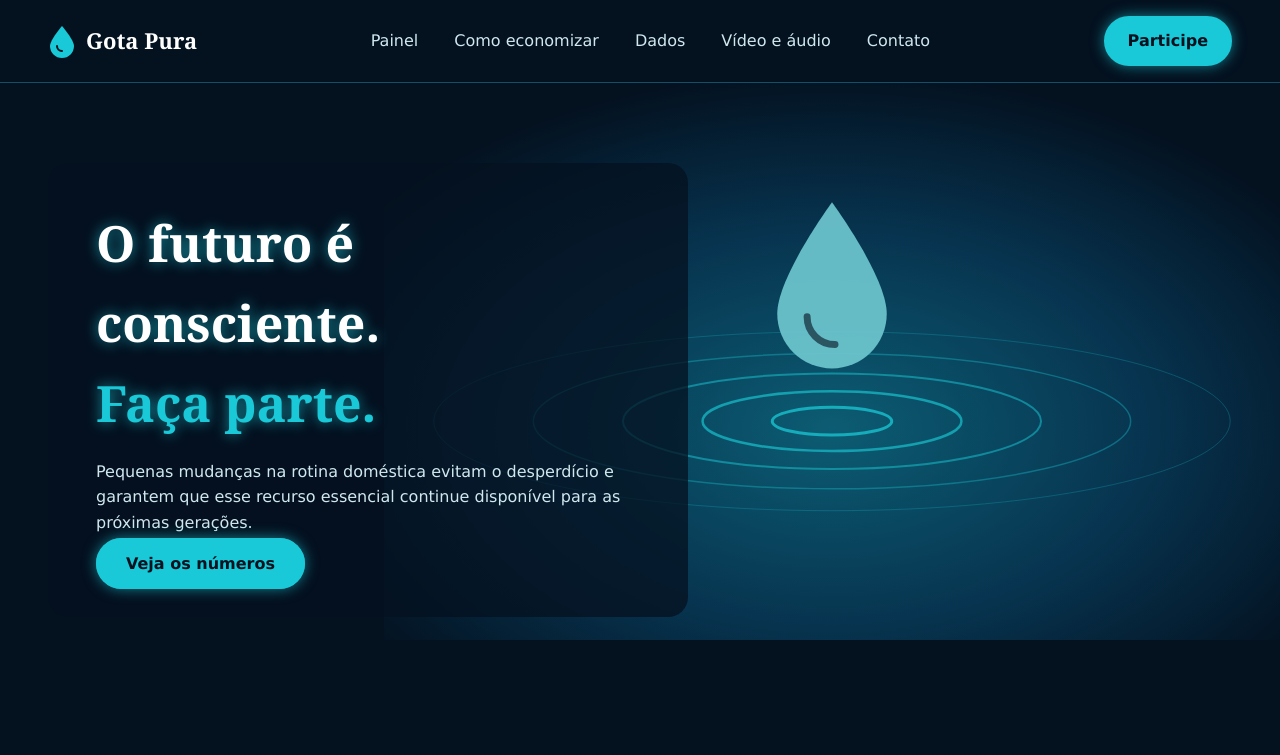
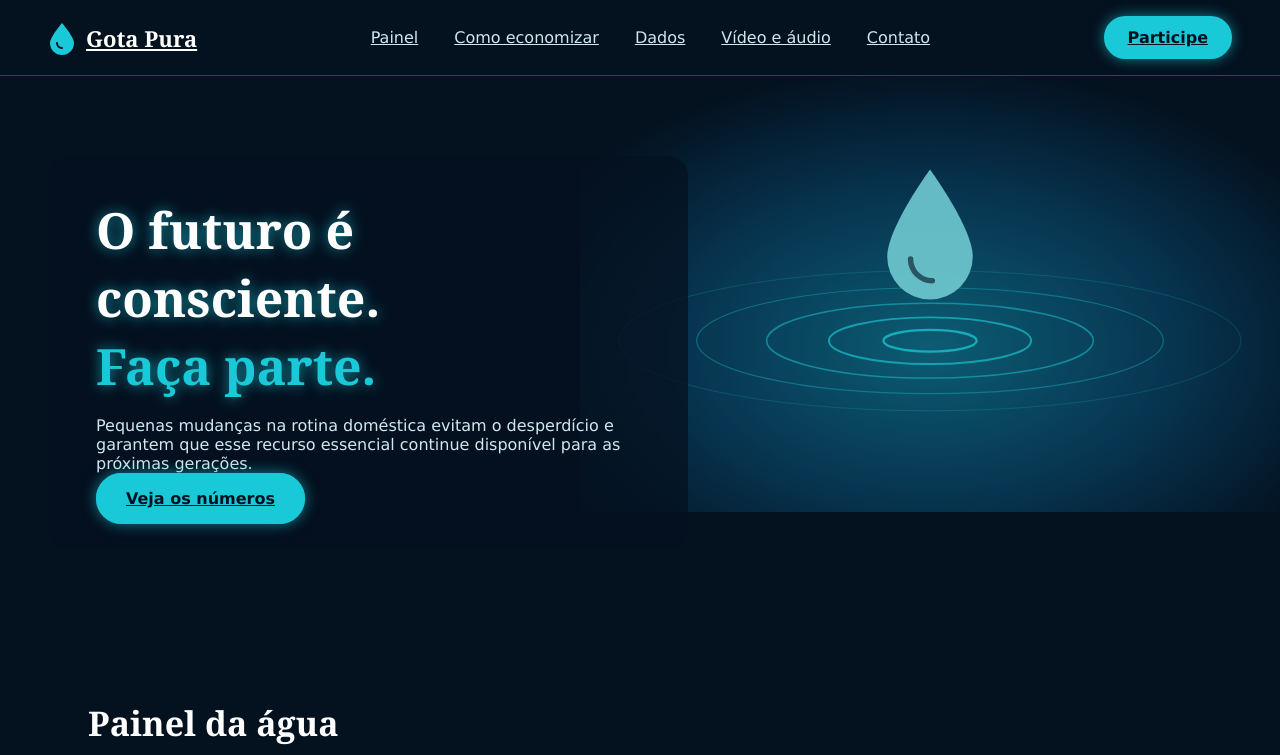
Before and after one commit to deborah05deb/Programa-o-Web-ITI21, a plain HTML site: page index.html in a window 1280 px wide. Shown: the top 755 px of the page. Drawn offline with Linux system fonts and the light colour scheme.

Commit message:
Update style.css

```diff
--- a/style.css
+++ b/style.css
@@ -1,8 +1,8 @@
 /* Gota Pura – tema futurista. HTML e CSS puros*/
 * { box-sizing: border-box; }
-body { margin: 0; font-family: Verdana, Arial, sans-serif; color: #CFE8EE; line-height: 1.6; background-color: #04111F; }
+body { margin: 0; font-family: Verdana, Arial, sans-serif; color: #CFE8EE; background-color: #04111F; }
 h1, h2, h3 { font-family: Georgia, serif; color: #FFFFFF; margin: 0 0 12px 0; }
-a { color: inherit; text-decoration: none; }
+a { color: #CFE8EE;}
 ul { list-style: none; margin: 0; padding: 0; }
 
 /* Cabeçalho */
@@ -53,7 +53,6 @@ display: flex;
 align-items: center;
 min-height: 520px;
 padding: 80px 48px;
-overflow: hidden;
 background-color: #04111F;
 }
 .hero-fundo
@@ -61,7 +60,7 @@ background-color: #04111F;
 position: absolute;
 top: 0;
 right: 0;
-width: 70%;
+width: 700px;
 opacity: 0.85;
 }
 
@@ -112,7 +111,6 @@ padding: 10px 22px;
 .bloco h2 { font-size: 34px; }
 .intro { margin: 0 0 28px 0; }
 .linha { display: flex; gap: 24px; margin-top: 24px; }
-.intro + .linha { margin-top: 0; }
 
 /* Painéis do dashboard */
 .painel { flex-grow: 1; flex-shrink: 1; flex-basis: 280px; padding: 24px; background-color: #0A2236; border: 1px solid #12506A; border-radius: 16px; box-shadow: 0 0 16px rgba(25,201,216,0.18); }
@@ -164,5 +162,5 @@ tr:hover td { background-color: #123B52; }
 .rodape-coluna { flex-grow: 1; flex-shrink: 1; flex-basis: 200px; }
 .rodape h3 { font-size: 18px; }
 .rodape li { margin-bottom: 6px; }
-.rodape a:hover { color: #19C9D8; text-decoration: underline; }
+.rodape a:hover { color: #19C9D8;}
 .direitos { margin: 32px 0 0 0; padding-top: 16px; border-top: 1px solid #12506A; font-size: 14px; }
```
